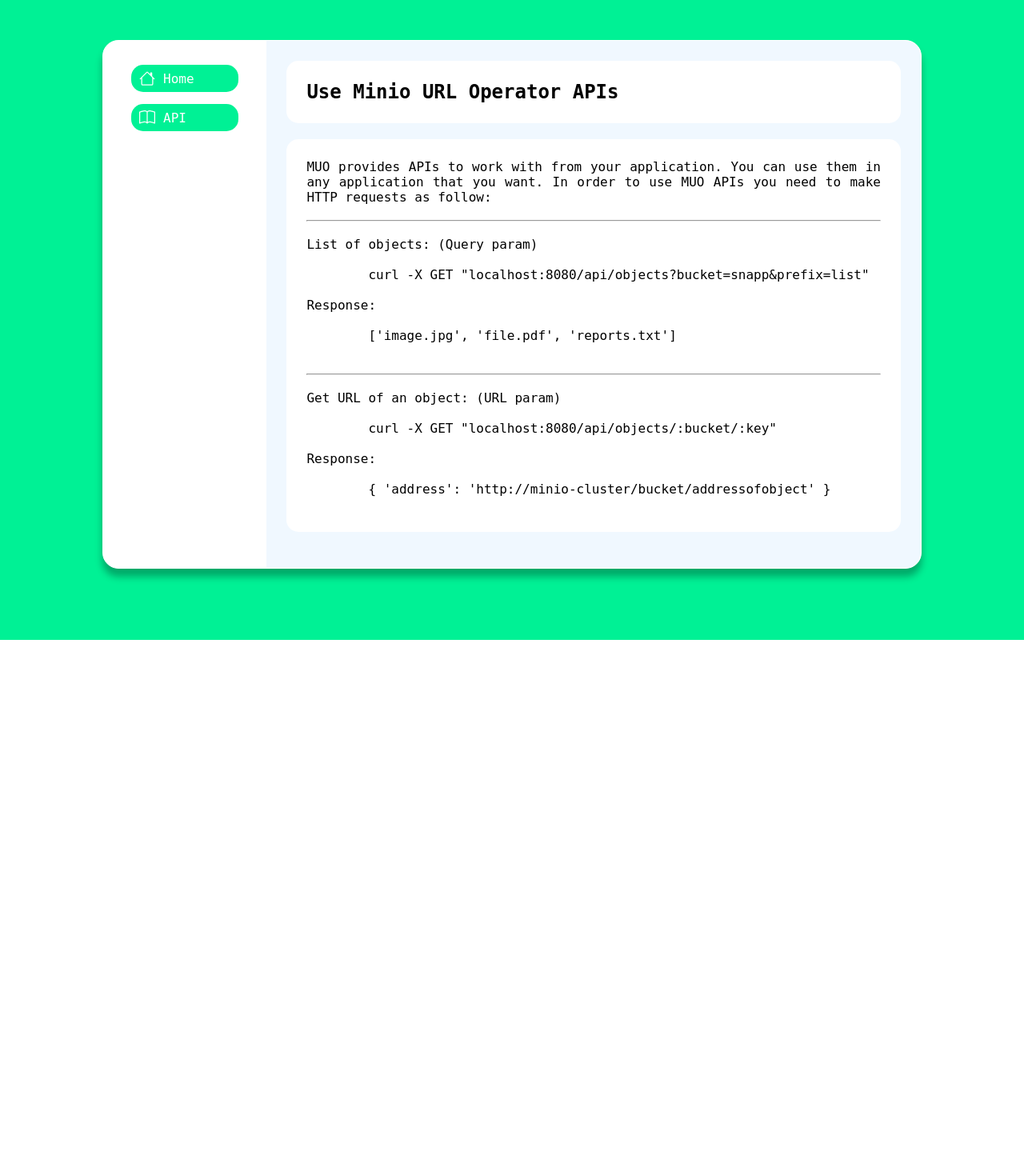
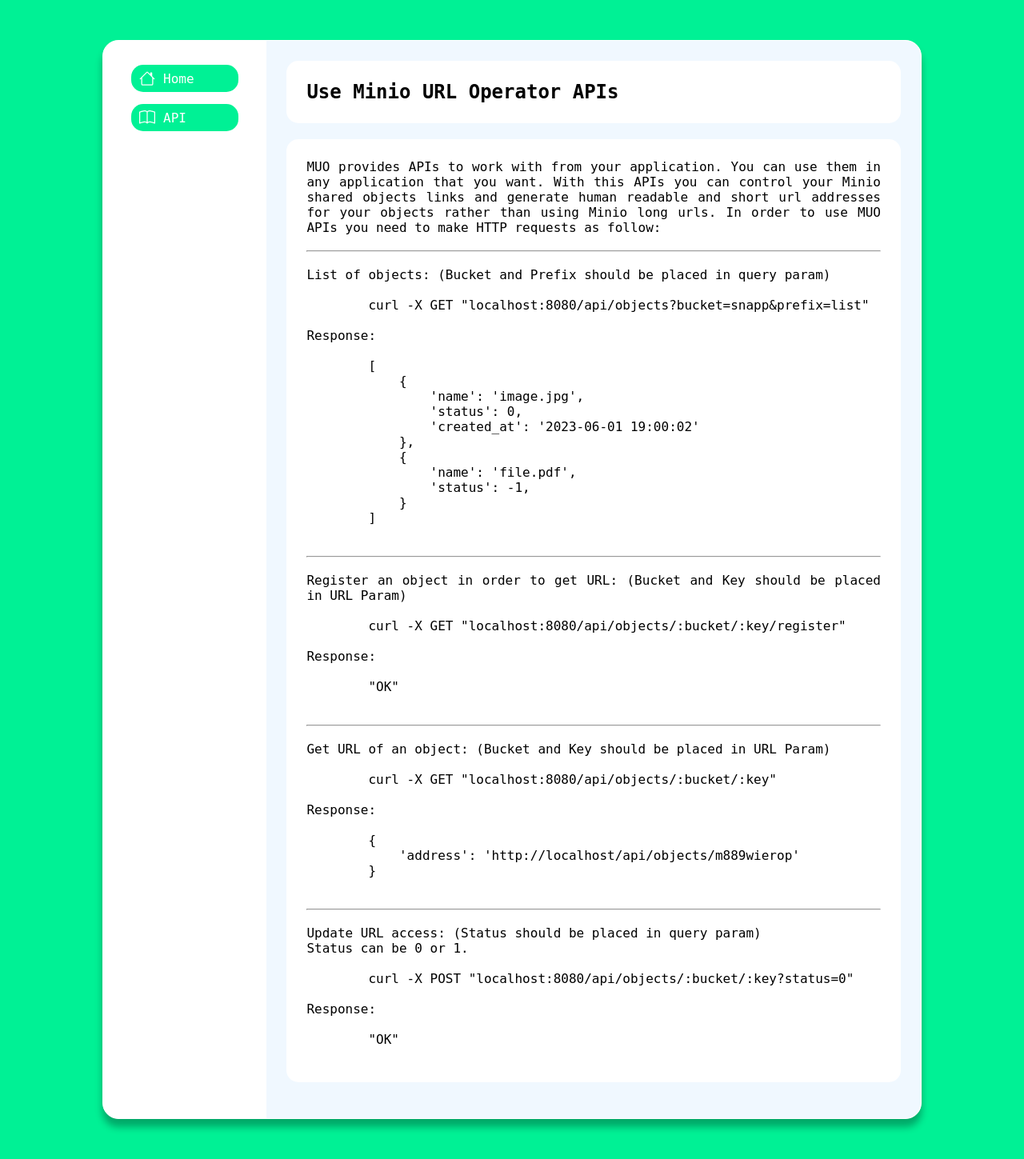
Before and after one commit to amirhnajafiz/minio-url-operator, a Flask app: page /docs in a window 1280 px wide. Shown: the whole page at 80% size. Before the commit the page ends 800 px from the top, so only its background shows below. Run offline with Flask 3, Linux system fonts and the light colour scheme; parts of the project's set-up code (start-up, migrations or seed data) failed here and were passed over.

Commit message:
update: help page

```diff
--- a/web/template/help.j2
+++ b/web/template/help.j2
@@ -8,28 +8,66 @@
 
 <div class="row page-description">
     MUO provides APIs to work with from your application. You can use them
-    in any application that you want. In order to use MUO APIs
-    you need to make HTTP requests as follow:<br /><br />
+    in any application that you want. With this APIs you can control
+    your Minio shared objects links and generate human readable and short
+    url addresses for your objects rather than using Minio long urls.
+    In order to use MUO APIs you need to make HTTP requests as follow:<br /><br />
     <hr />
     <br />
-    List of objects: (Query param)<br /><br />
+    List of objects: (Bucket and Prefix should be placed in query param)<br /><br />
     <pre>
         curl -X GET "localhost:8080/api/objects?bucket=snapp&prefix=list"
     </pre>
     Response:<br /><br />
     <pre>
-        ['image.jpg', 'file.pdf', 'reports.txt']
+        [
+            {
+                'name': 'image.jpg',
+                'status': 0,
+                'created_at': '2023-06-01 19:00:02'
+            },
+            {
+                'name': 'file.pdf',
+                'status': -1,
+            }
+        ]
     </pre>
     <br />
     <hr />
     <br />
-    Get URL of an object: (URL param)<br /><br />
+    Register an object in order to get URL: (Bucket and Key should be placed in URL Param)<br /><br />
+    <pre>
+        curl -X GET "localhost:8080/api/objects/:bucket/:key/register"
+    </pre>
+    Response:<br /><br />
+    <pre>
+        "OK"
+    </pre>
+    <br />
+    <hr />
+    <br />
+    Get URL of an object: (Bucket and Key should be placed in URL Param)<br /><br />
     <pre>
         curl -X GET "localhost:8080/api/objects/:bucket/:key"
     </pre>
     Response:<br /><br />
     <pre>
-        { 'address': 'http://minio-cluster/bucket/addressofobject' }
+        {
+            'address': 'http://localhost/api/objects/m889wierop'
+        }
+    </pre>
+    <br />
+    <hr />
+    <br />
+    Update URL access: (Status should be placed in query param)<br />
+    Status can be 0 or 1.
+    <br /><br />
+    <pre>
+        curl -X POST "localhost:8080/api/objects/:bucket/:key?status=0"
+    </pre>
+    Response:<br /><br />
+    <pre>
+        "OK"
     </pre>
 </div>
 
```
